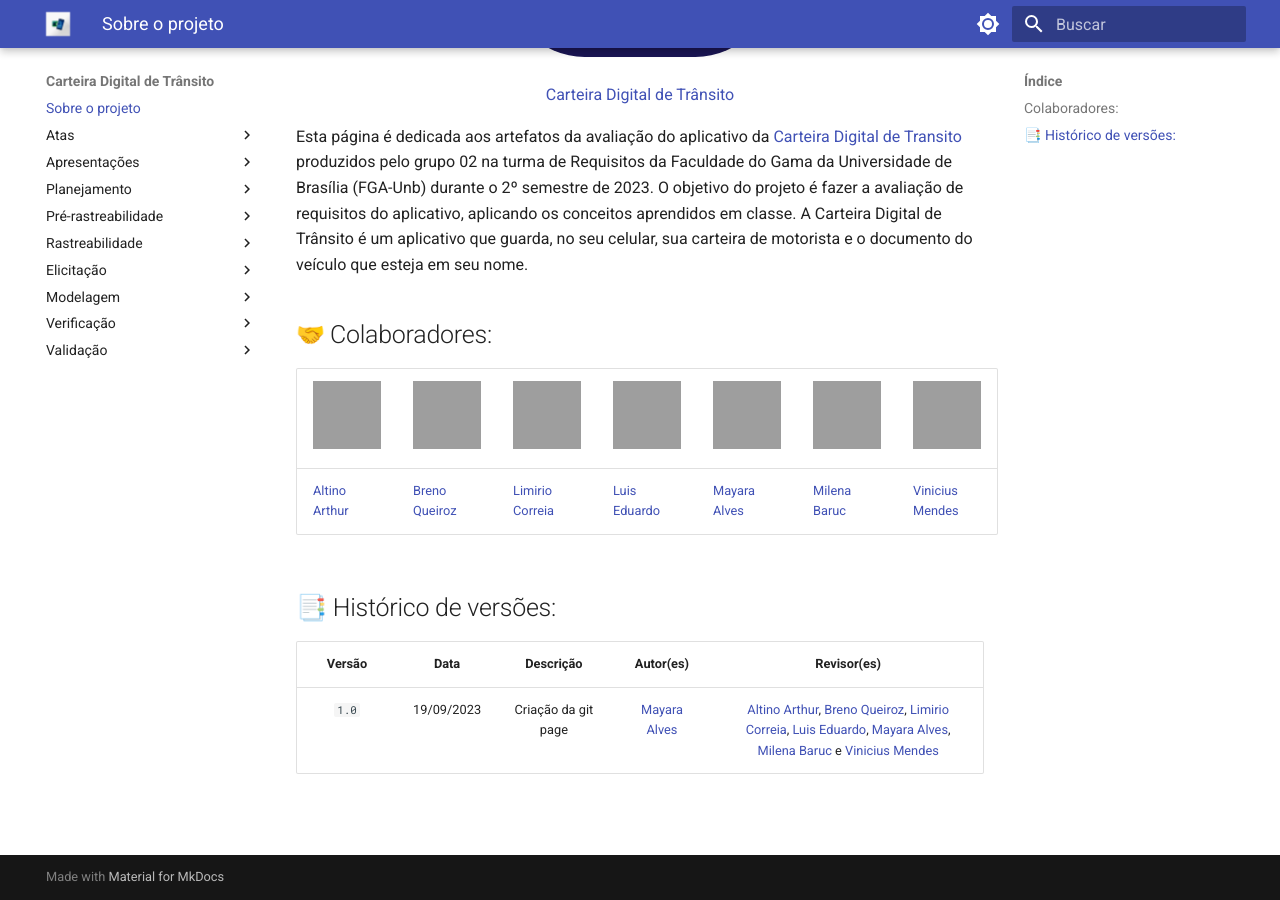
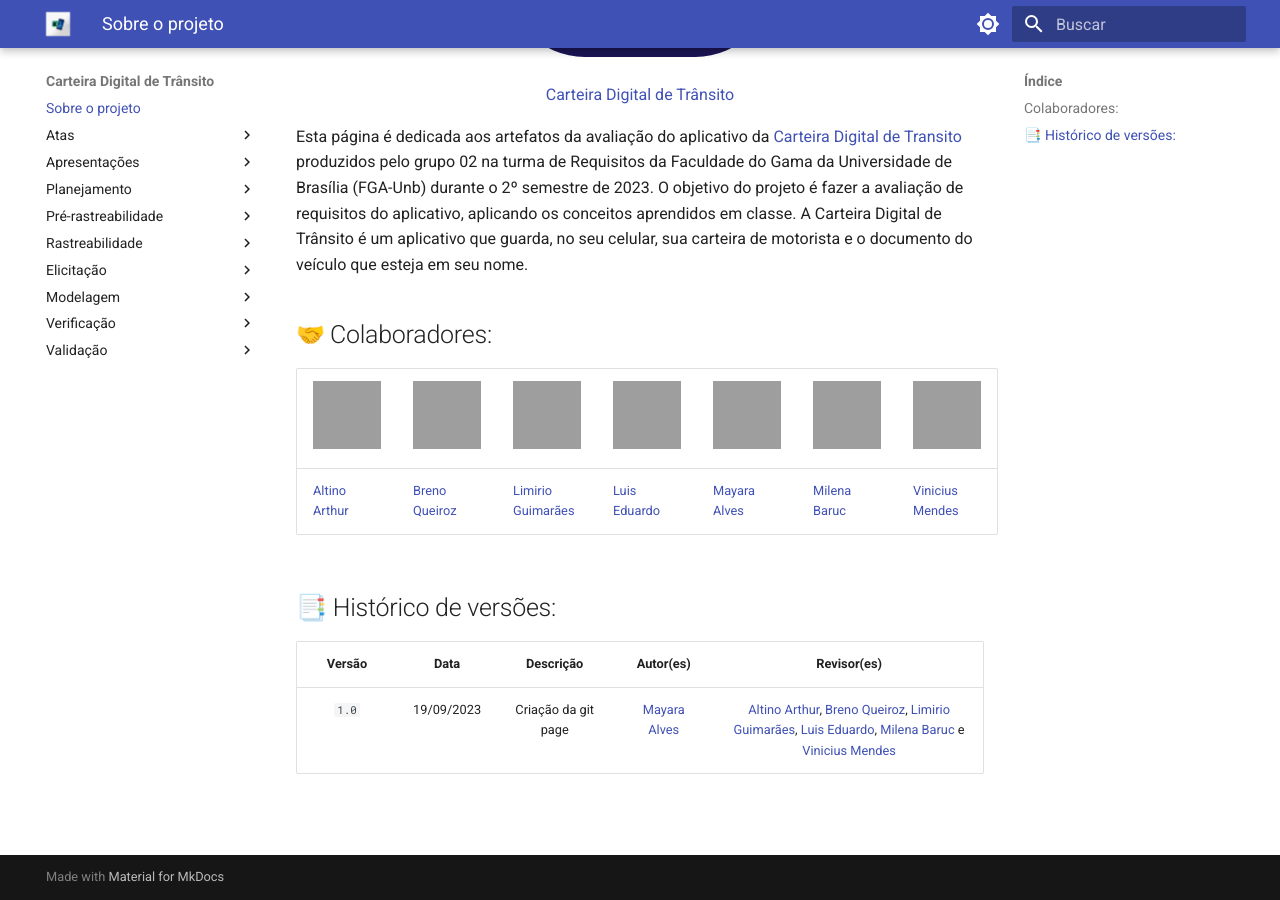
Before and after one commit to Requisitos-de-Software/2023.2-Carteira_Digital_de_Transito, an MkDocs documentation site: the page built from docs/index.md, in a window 1280 px wide and 900 px high, scrolled down 509 px, cut to the strip 0-900 px from the top of the window. Built offline with MkDocs 1.6.1 and Material for MkDocs 9.7.7, drawn with Linux system fonts in a browser that asks for light colours; emoji names are drawn with the system emoji font; grey boxes are pictures that could not be loaded.

Commit message:
Update index.md

```diff
--- a/docs/index.md
+++ b/docs/index.md
@@ -7,15 +7,15 @@
 <br>
 ## :handshake:  Colaboradores:
 
-|![Altino Arthur](https://github.com/arthurrochamoreira.png) |![Breno](https://github.com/brenob6.png)|![Limirio Correia](https://github.com/LimirioGuimaraes.png)|![Luis Eduardo](https://github.com/LuisMiranda10.png)|![Mayara Alves](https://github.com/Mayara-tech.png)|![Milena Baruc](https://github.com/MilenaBaruc.png)|![Vinicius Mendes](https://github.com/yabamiah.png)|
+|![Altino Arthur](https://github.com/arthurrochamoreira.png) |![Breno](https://github.com/brenob6.png)|![Limirio Guimarães](https://github.com/LimirioGuimaraes.png)|![Luis Eduardo](https://github.com/LuisMiranda10.png)|![Mayara Alves](https://github.com/Mayara-tech.png)|![Milena Baruc](https://github.com/MilenaBaruc.png)|![Vinicius Mendes](https://github.com/yabamiah.png)|
 | - | - | - | - | - | - | - |
-|[Altino Arthur](https://github.com/arthurrochamoreira)|[Breno Queiroz](https://github.com/brenob6)|[Limirio Correia](https://github.com/LimirioGuimaraes)|[Luis Eduardo](https://github.com/LuisMiranda10)|[Mayara Alves](https://github.com/Mayara-tech)|[Milena Baruc](https://github.com/MilenaBaruc)|[Vinicius Mendes](https://github.com/yabamiah)|
+|[Altino Arthur](https://github.com/arthurrochamoreira)|[Breno Queiroz](https://github.com/brenob6)|[Limirio Guimarães](https://github.com/LimirioGuimaraes)|[Luis Eduardo](https://github.com/LuisMiranda10)|[Mayara Alves](https://github.com/Mayara-tech)|[Milena Baruc](https://github.com/MilenaBaruc)|[Vinicius Mendes](https://github.com/yabamiah)|
 
 ## 📑 Histórico de versões:
 
 Versão |   Data  | Descrição | Autor(es) | Revisor(es)
 :------: | :----: | :------: | :----------: | :----------:
-`1.0` | 19/09/2023 | Criação da git page | [Mayara Alves](https://github.com/Mayara-tech) | [Altino Arthur](https://github.com/arthurrochamoreira), [Breno Queiroz](https://github.com/brenob6), [Limirio Correia](https://github.com/LimirioGuimaraes), [Luis Eduardo](https://github.com/LuisMiranda10), [Mayara Alves](https://github.com/Mayara-tech), [Milena Baruc](https://github.com/MilenaBaruc) e [Vinicius Mendes](https://github.com/yabamiah)
+`1.0` | 19/09/2023 | Criação da git page | [Mayara Alves](https://github.com/Mayara-tech) | [Altino Arthur](https://github.com/arthurrochamoreira), [Breno Queiroz](https://github.com/brenob6), [Limirio Guimarães](https://github.com/LimirioGuimaraes), [Luis Eduardo](https://github.com/LuisMiranda10), [Milena Baruc](https://github.com/MilenaBaruc) e [Vinicius Mendes](https://github.com/yabamiah)
 
 
 
```
